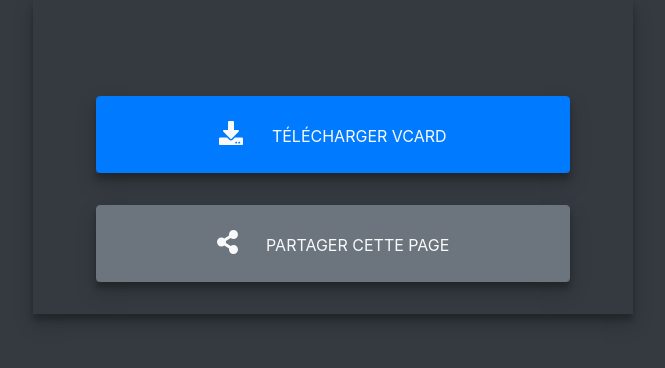
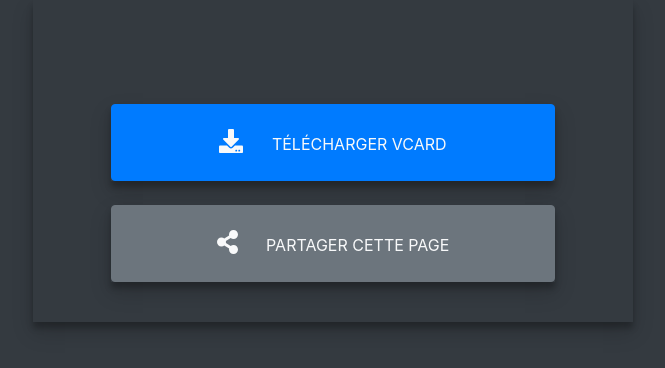
Before and after one commit to GRETA-WEB-2020-Vitrolles/vcard-bootstrap-vincent, a plain HTML site: page index.html in a window 1280 px wide. Shown: the whole page, without its empty margins (307-972 px from the left). Drawn offline with nearby package versions, Linux system fonts and the light colour scheme.

Commit message:
Pull Request - Modification effectuée

```diff
--- a/index.html
+++ b/index.html
@@ -38,8 +38,7 @@
       </main>
       <footer>
         <div class="container py-3">
-          <div class="row">
-            <div class="col material p-0 mx-5 my-3">
+          <div class="material p-0 mx-5 my-4">
             <a href="tel:0630704376"
               class="text-light btn btn-primary w-100 py-4"
             >
@@ -47,17 +46,13 @@
               <span class="text-uppercase m-0">Télécharger VCARD</span>
             </a>
           </div>
-          </div>
-          <div class="row">
-            <div class="col material p-0 mx-5 my-3">
+          <div class="material p-0 mx-5 my-4">
             <a href="tel:0630704376"
               class="text-light btn btn-secondary w-100 py-4"
             >
               <span class="fas fa-share-alt mr-4"></span>
               <span class="text-uppercase m-0">Partager cette page</span>
             </a>
-
-            </div>
           </div>
         </div>
       </footer>
```
Lines whose indentation alone changed are shown as unchanged.
